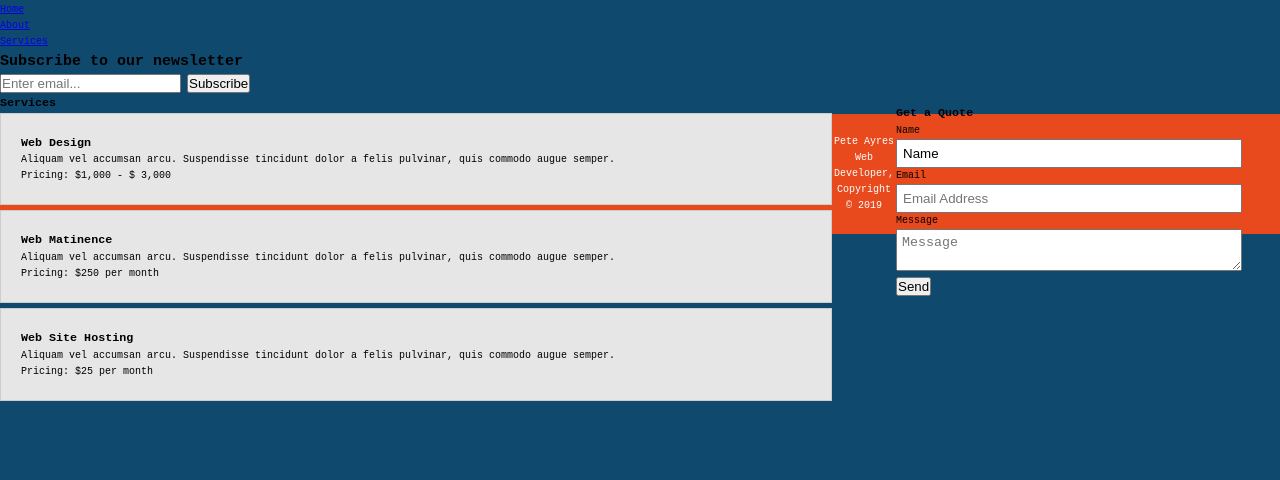
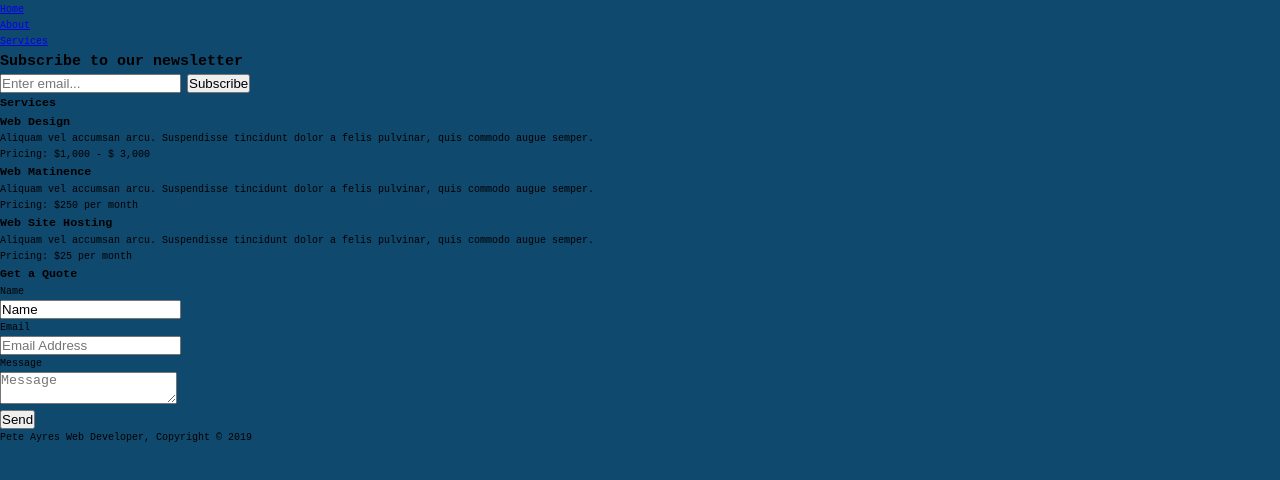
Before and after one commit to pkayres/dev_site, a website: page services.html in a window 1280 px wide. Shown: the part 30-510 px from the top of the page. Drawn offline with Linux system fonts and the light colour scheme.

Commit message:
edits to footer

```diff
--- a/sass/_components.scss
+++ b/sass/_components.scss
@@ -291,39 +291,12 @@
   box-shadow: var(--shadow-dark);
 }
 
-/* Main-col */
-article#main-col {
-  float: left;
-  width: 65%;
-}
 
-/*side bar */
-aside#sidebar {
-  float: right;
-  width: 30%;
-  margin-top: 10px;
-}
-
-aside#sidebar .quote input, aside#sidebar .quote textarea{
-  width: 90%;
-  padding: 5px;
-}
-
-/* Services */
-ul#services li{
-  list-style: none;
-  padding: 20px;
-  border: #cccccc solid 1px;
-  margin-bottom: 5px;
-  background: #e6e6e6;
-
-}
-
-footer {
+.footer {
   padding: 20px;
   margin-top: 20px;
   color: #ffffff;
-  background-color: #e8491d;
+  background-color: var(--color-blue-dark-2);
   text-align: center;
 }
 
```
Also changed, not shown: index.html (+2 -2 lines), css/style.css.
